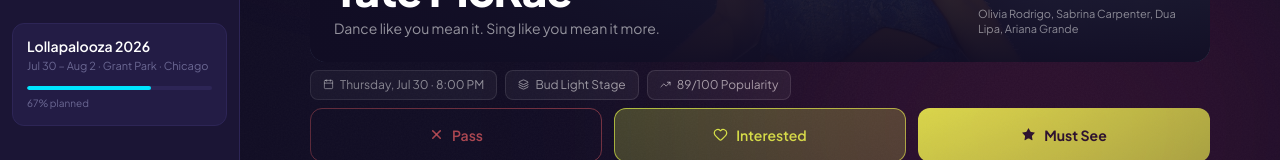
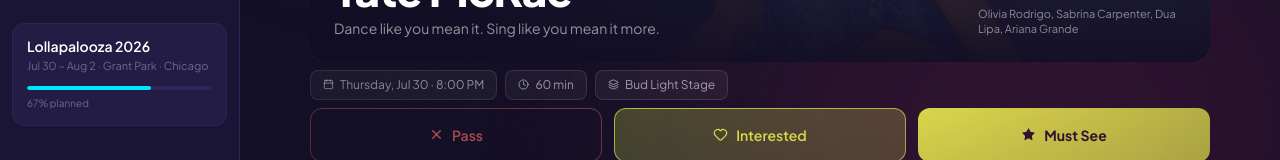
Before and after one commit to brian-quiroz/festfuse, a Next.js app: page /quick-picks in a window 1280 px wide. Both pictures are taken after a click on the button "Start Quick Picks". Shown: the part 493-653 px from the top of the page. Built offline with nearby package versions, Linux system fonts and the light colour scheme.

Commit message:
Change popularity for set duration in Quick Picks

```diff
--- a/app/components/quick-picks/DecisionScreen.tsx
+++ b/app/components/quick-picks/DecisionScreen.tsx
@@ -3,7 +3,7 @@
 import { useCallback, useEffect, useRef, useState } from "react";
 import Image from "next/image";
 import { AnimatePresence, motion, useReducedMotion } from "framer-motion";
-import { X, Heart, Star, Calendar, Layers, TrendingUp, Play, Undo2 } from "lucide-react";
+import { X, Heart, Star, Calendar, Layers, Clock, Play, Undo2 } from "lucide-react";
 import type { Artist } from "@/app/types/artist";
 import type { QuickPicksVerdict } from "@/app/types/quick-picks";
 
@@ -31,6 +31,17 @@ import type { QuickPicksVerdict } from "@/app/types/quick-picks";
  * Keyboard shortcuts: A/S/D = Pass/Interested/Must See, Z = undo. Normalized via
  * toLowerCase() for Caps Lock compatibility.
  */
+
+function calcSetLength(startTime: string, endTime: string): string {
+  const toMinutes = (t: string): number => {
+    const [time, period] = t.split(" ");
+    const [h, m] = time.split(":").map(Number);
+    return (h % 12 + (period === "PM" ? 12 : 0)) * 60 + m;
+  };
+  const diff = toMinutes(endTime) - toMinutes(startTime);
+  if (diff <= 0) return "–";
+  return `${diff} min`;
+}
 
 type ExitDir = "left" | "right" | "up" | "down";
 type EntryDir = "center" | "left" | "right" | "fromTop";
@@ -376,15 +387,15 @@ export default function DecisionScreen({
                 </motion.span>
               </span>
               <span className="flex items-center gap-1.5 px-3 py-1.5 rounded-lg bg-white/5 border border-white/12 text-white/60 text-xs">
+                <Clock size={11} strokeWidth={2} className="flex-shrink-0" />
+                <motion.span key={`${artist.slug}-setlength`} initial={{ opacity: 0 }} animate={{ opacity: 1 }} transition={{ duration: 0.2, delay: shouldReduceMotion ? 0 : 0.18 }}>
+                  {calcSetLength(artist.schedule.startTime, artist.schedule.endTime)}
+                </motion.span>
+              </span>
+              <span className="flex items-center gap-1.5 px-3 py-1.5 rounded-lg bg-white/5 border border-white/12 text-white/60 text-xs">
                 <Layers size={11} strokeWidth={2} className="flex-shrink-0" />
                 <motion.span key={`${artist.slug}-stage`} initial={{ opacity: 0 }} animate={{ opacity: 1 }} transition={{ duration: 0.2, delay: shouldReduceMotion ? 0 : 0.18 }}>
                   {artist.schedule.stage} Stage
-                </motion.span>
-              </span>
-              <span className="flex items-center gap-1.5 px-3 py-1.5 rounded-lg bg-white/5 border border-white/12 text-white/60 text-xs">
-                <TrendingUp size={11} strokeWidth={2} className="flex-shrink-0" />
-                <motion.span key={`${artist.slug}-popularity`} initial={{ opacity: 0 }} animate={{ opacity: 1 }} transition={{ duration: 0.2, delay: shouldReduceMotion ? 0 : 0.18 }}>
-                  {artist.metrics.popularityScore} Popularity
                 </motion.span>
               </span>
             </div>
```
